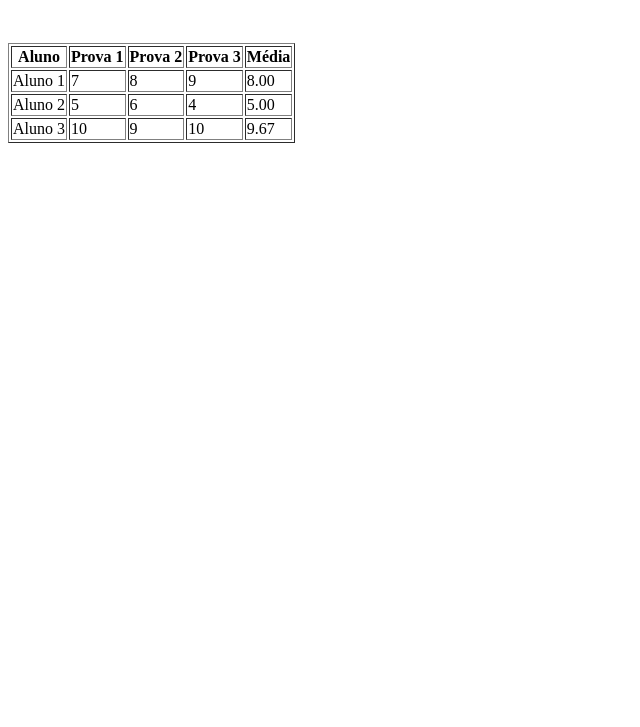
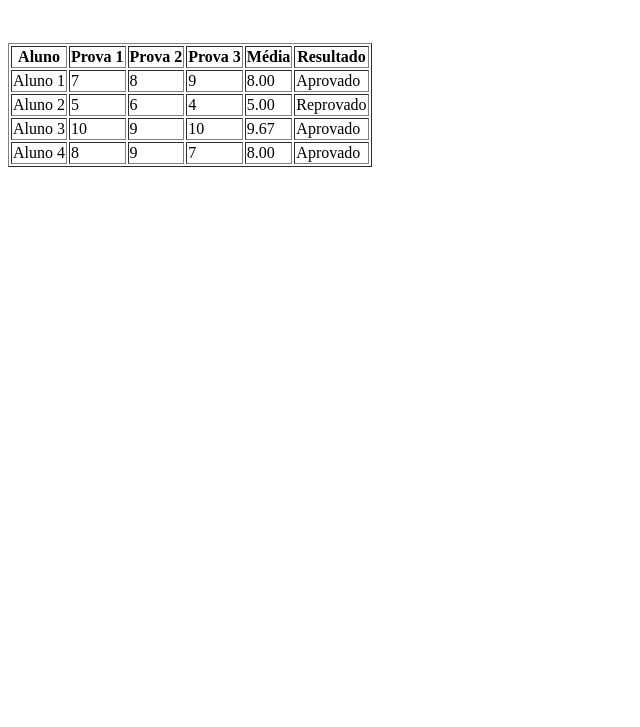
Before and after one commit to dyegoithalo2/bfd, a plain HTML site: page aula5/index.html in a window 1280 px wide. Shown: the part 73-800 px from the top of the page, without its empty margins (0-640 px from the left). Drawn offline with Linux system fonts and the light colour scheme.

Commit message:
atividade atualizada

```diff
--- a/aula5/index.html
+++ b/aula5/index.html
@@ -18,6 +18,7 @@
                 <th>Prova 2</th>
                 <th>Prova 3</th>
                 <th>Média</th>
+                <th>Resultado</th>
             </tr>
         </thead>
         <tbody></tbody>
--- a/aula5/script.js
+++ b/aula5/script.js
@@ -2,7 +2,8 @@ document.addEventListener("DOMContentLoaded", () => {
     let notasAlunos = [
         [7,8,9],
         [5,6,4],
-        [10,9,10]
+        [10,9,10],
+        [8,9,7]
     ];
 
     const tabela = document.querySelector("#tabelaNotas tbody")
@@ -27,6 +28,20 @@ document.addEventListener("DOMContentLoaded", () => {
         celMedia.textContent = media.toFixed(2);
         linha.appendChild(celMedia);
 
+
+
+        let celResultado = document.createElement("td");
+          if (media >= 7){
+            celResultado.textContent = "Aprovado";
+            celResultado.className = "aprovado";
+
+        } else {
+            celResultado.textContent = "Reprovado";
+            celResultado.className = "reprovado";
+        }
+
+        linha.appendChild(celResultado);
+
         tabela.appendChild(linha);
     }
 
```
